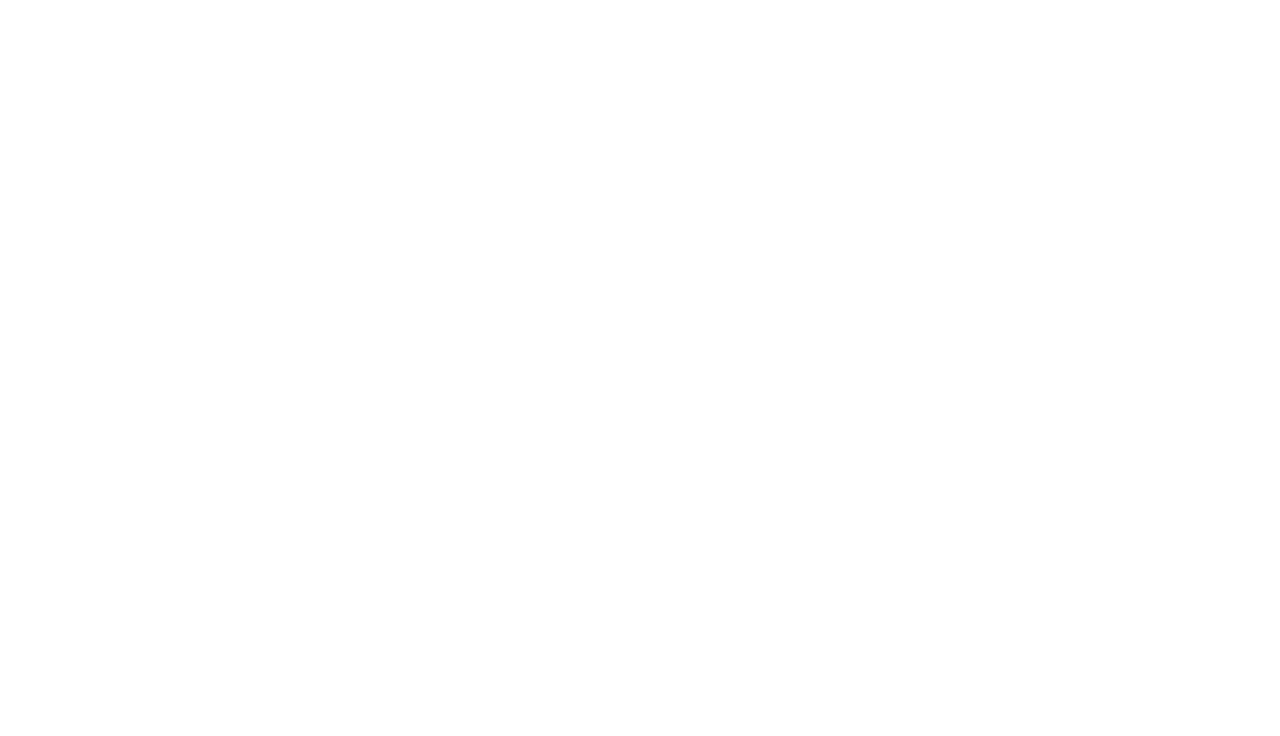
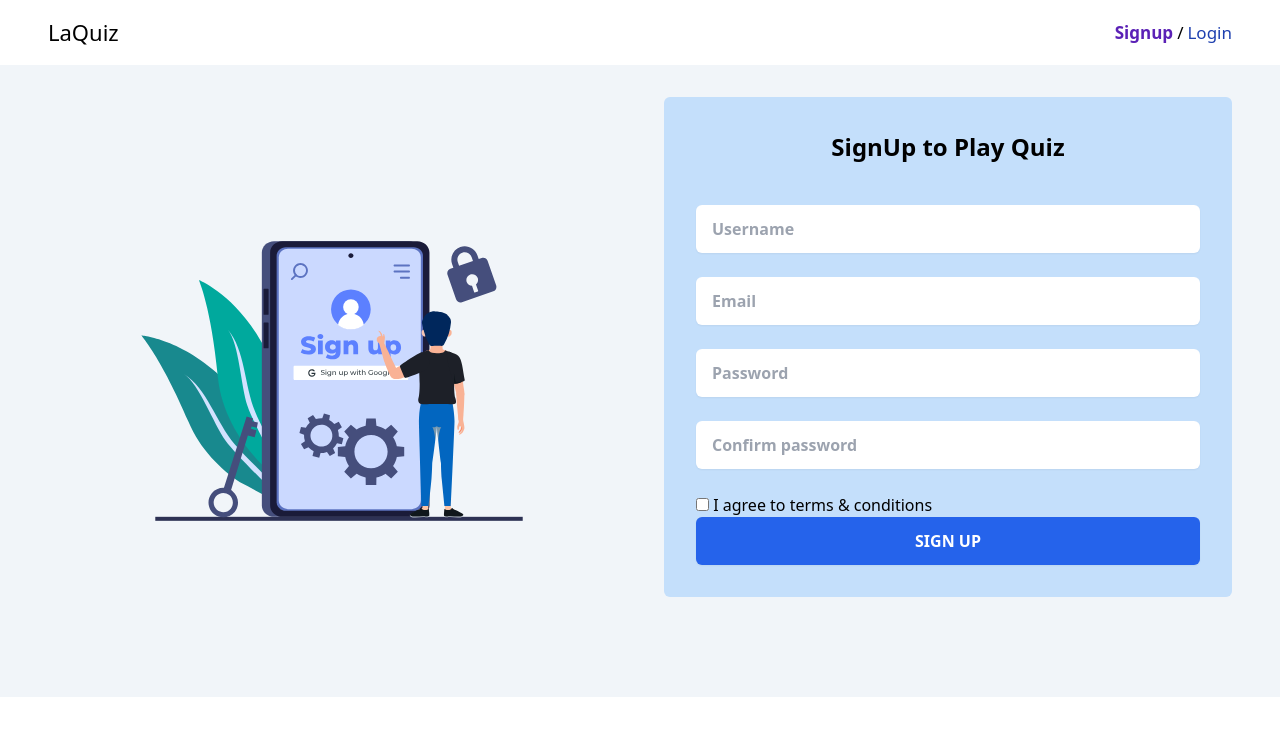
Before and after one commit to HabibSha/quiz-app, a React (Vite) app: page /signup in a window 1280 px wide. Before the commit this address had no page. Shown: the top 736 px of the page. Built offline with nearby package versions, Linux system fonts and the light colour scheme.

Commit message:
SignUp form create

```diff
--- /dev/null
+++ b/src/components/SignupForm.jsx
@@ -0,0 +1,39 @@
+const SignupForm = () => {
+  return (
+    <>
+      <form className="w-full bg-colorBlueLight p-8 rounded-md">
+        <h2 className="text-[24px] font-semibold text-center mb-10">
+          SignUp to Play Quiz
+        </h2>
+        <div>
+          <input type="text" placeholder="Username" className="input-style" />
+        </div>
+        <div>
+          <input type="email" placeholder="Email" className="input-style" />
+        </div>
+        <div>
+          <input
+            type="password"
+            placeholder="Password"
+            className="input-style"
+          />
+        </div>
+        <div>
+          <input
+            type="password"
+            placeholder="Confirm password"
+            className="input-style"
+          />
+        </div>
+        <div>
+          <input type="checkbox" /> <span>I agree to terms & conditions</span>
+        </div>
+        <div>
+          <button className="button-style">SIGN UP</button>
+        </div>
+      </form>
+    </>
+  );
+};
+
+export default SignupForm;
--- a/src/index.css
+++ b/src/index.css
@@ -7,3 +7,12 @@
   overflow-x: hidden;
   scroll-behavior: smooth;
 }
+
+@layer components {
+  .input-style {
+    @apply w-full px-4 py-3 border-none outline-none rounded-md shadow-sm hover:ring-2 focus:ring-2 font-semibold mb-6;
+  }
+  .button-style {
+    @apply w-full px-4 py-3 text-white font-semibold border-none outline-none rounded-md shadow-sm bg-blue-600 hover:bg-blue-700;
+  }
+}
--- /dev/null
+++ b/src/pages/SignUp.jsx
@@ -0,0 +1,22 @@
+import signup from "../assets/signup.svg";
+import SignupForm from "../components/SignupForm";
+import styles from "../styles";
+
+const SignUp = () => {
+  return (
+    <section>
+      <article
+        className={`${styles.container} ${styles.paddingY} grid grid-cols-2 md:gap-12`}
+      >
+        <div className="">
+          <img src={signup} alt="SignUp Hero Image" className="" />
+        </div>
+        <div className="">
+          <SignupForm />
+        </div>
+      </article>
+    </section>
+  );
+};
+
+export default SignUp;
--- a/src/routers/Router.jsx
+++ b/src/routers/Router.jsx
@@ -2,6 +2,7 @@
 
 import Layout from "../layout/Layout";
 import Home from "../pages/Home";
+import SignUp from "../pages/SignUp";
 
 const Router = () => {
   return (
@@ -9,6 +10,7 @@
       <Routes>
         <Route path="/" element={<Layout />}>
           <Route index element={<Home />} />
+          <Route path="signup" element={<SignUp />} />
         </Route>
       </Routes>
     </>
```
Also changed, not shown: src/assets/login.svg (added), src/assets/signup.svg (added).
